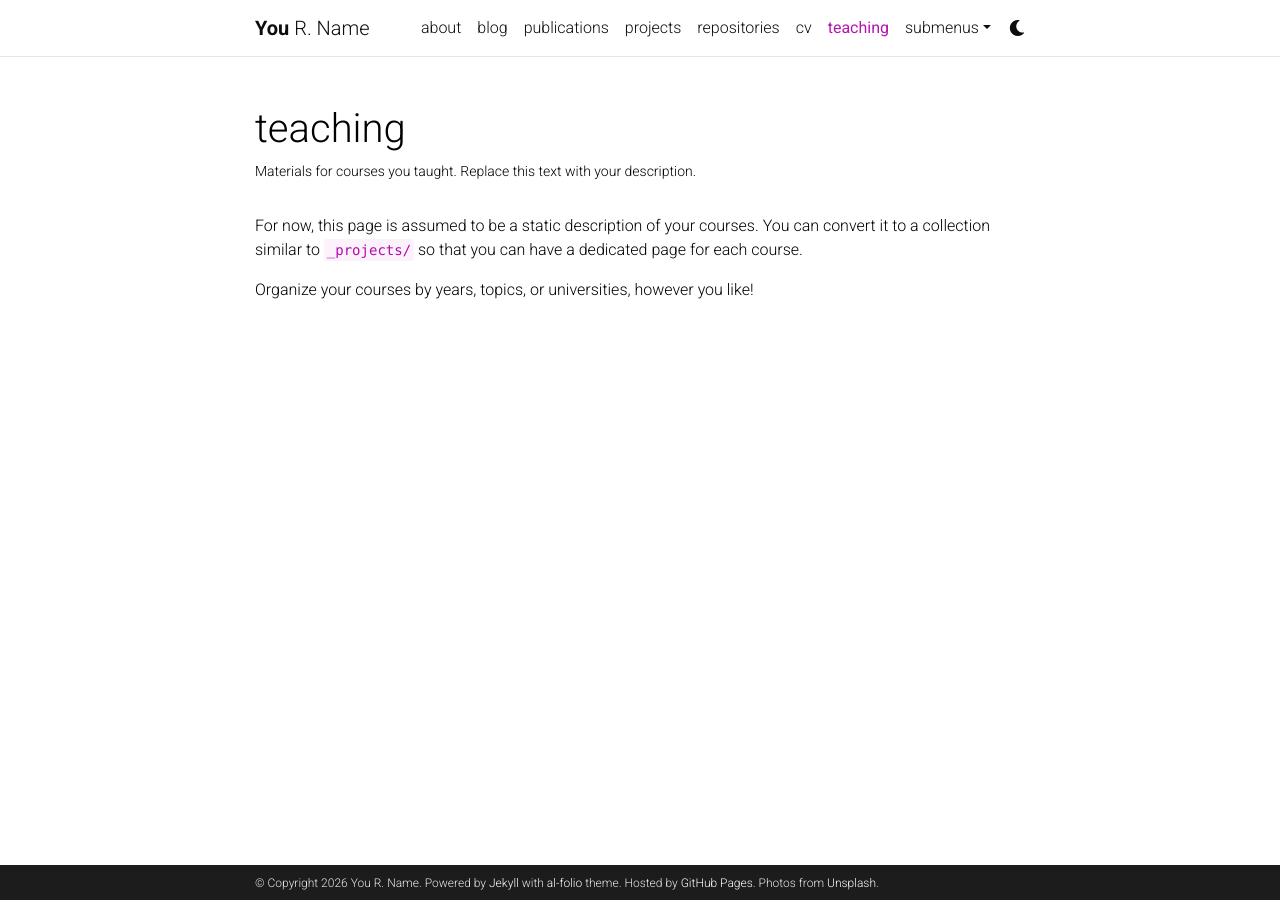
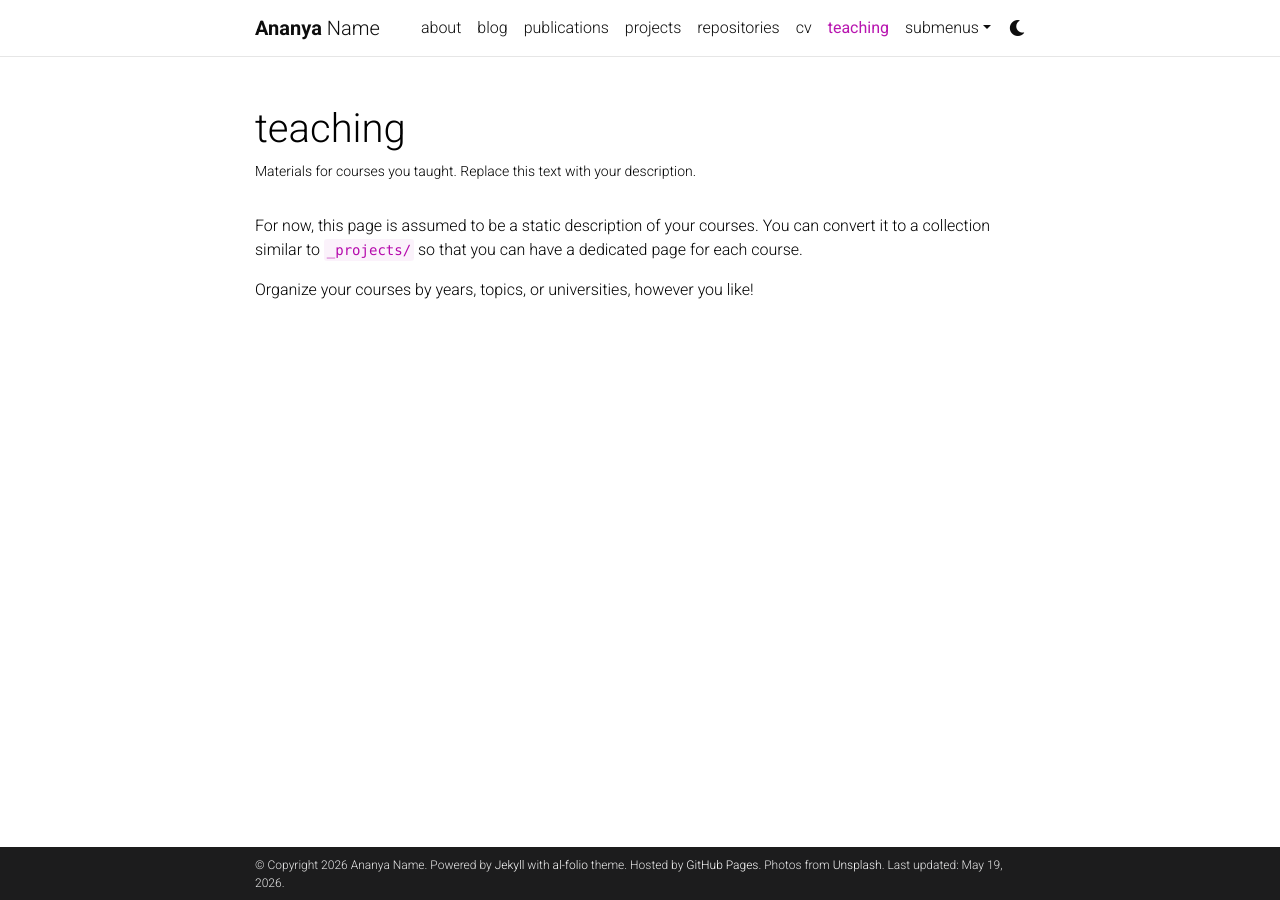
Before and after one commit to AnanyaGeo/ananyageo.github.io, a Jekyll site: the page built from _pages/teaching.md, in a window 1280 px wide. Built offline with Jekyll 4.4.1, drawn with Linux system fonts in a browser that asks for light colours; comment, search, counter and statistics services are not loaded; a style sheet for code colours, icons or effects is not loaded.

Commit message:
Update _config.yml

```diff
--- a/_config.yml
+++ b/_config.yml
@@ -3,10 +3,9 @@
 # -----------------------------------------------------------------------------
 
 title: blank # the website title (if blank, full name will be used instead)
-first_name: You
-middle_name: R.
+first_name: Ananya
 last_name: Name
-email: you@example.com
+email: ananya.pandey01@universitadipavia.it
 description: > # the ">" symbol means to ignore newlines until "footer_text:"
   A simple, whitespace theme for academics. Based on [*folio](https://github.com/bogoli/-folio) design.
 footer_text: >
@@ -18,9 +17,9 @@
 lang: en # the language of your site (for example: en, fr, cn, ru, etc.)
 icon: ⚛️  # the emoji used as the favicon (alternatively, provide image name in /assets/img/)
 
-url: https://al-folio.github.io # the base hostname & protocol for your site
+url: https://ananyageo.github.io # the base hostname & protocol for your site
 baseurl: # the subpath of your site, e.g. /blog/
-last_updated: false # set to true if you want to display last updated in the footer
+last_updated: true # set to true if you want to display last updated in the footer
 impressum_path:  # set to path to include impressum link in the footer, use the same path as permalink in a page, helps to conform with EU GDPR
 
 # -----------------------------------------------------------------------------
```
